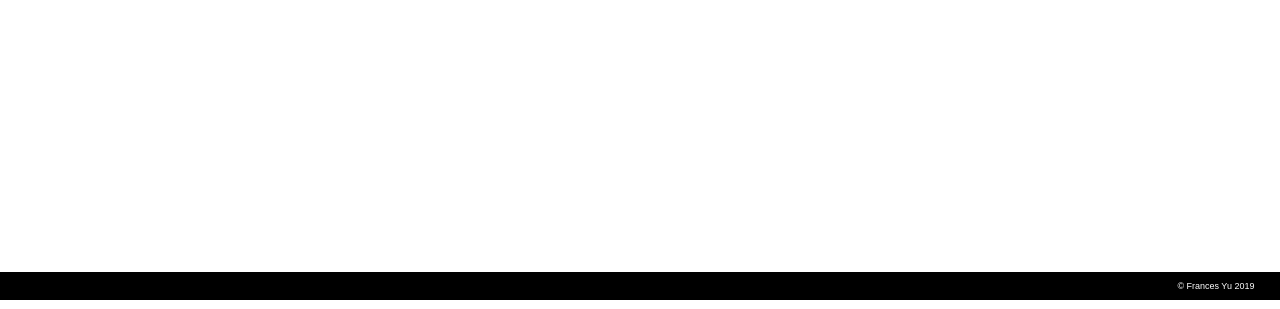
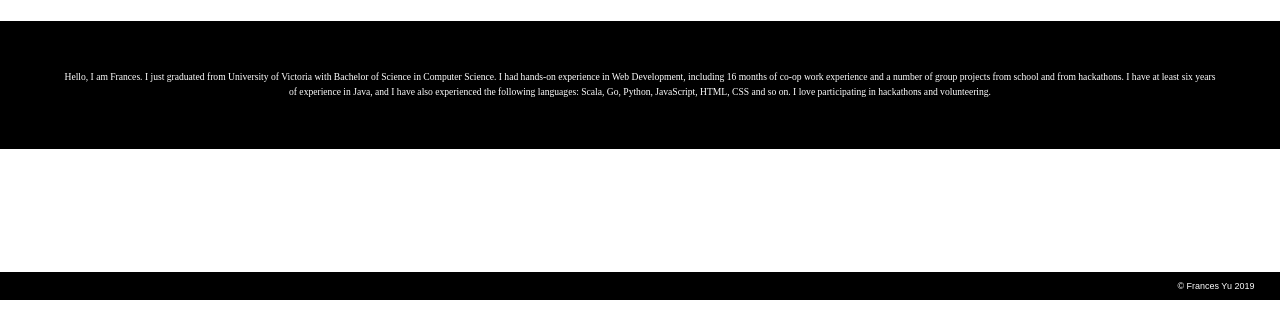
Before and after one commit to beijiayu90/yufrances90.github.io, a plain HTML site: page index.html in a window 1280 px wide. Shown: the part 500-809 px from the top of the page. Drawn offline with Linux system fonts and the light colour scheme.

Commit message:
feat: Added personal summary section

```diff
--- a/css/main.css
+++ b/css/main.css
@@ -1,3 +1,7 @@
+body {
+    background-color: white;
+}
+
 @media screen and (min-width: 196px) {
 
     .header-section {
@@ -33,4 +37,17 @@
         float: right;
         margin-right: 2vw;
     }
+
+    .summary-section {
+        background-color: black;
+        text-align: center;
+        padding: 5vh 5vw;
+        margin-bottom: 20vh;
+    }
+
+    .personal-summary {
+        font-size: 0.6em;
+        line-height: 1.5em;
+        color: white;
+    }
 }
--- a/index.html
+++ b/index.html
@@ -12,6 +12,13 @@
             <img src="./img/logo.png" id="personal-logo" />
             <hr class="seperator">
         </header>
+        <section class="summary-section">
+            <p class="personal-summary">
+                    Hello, I am Frances. I just graduated from University of Victoria with Bachelor of Science in Computer Science. I had hands-on experience in Web Development, including 16 months of co-op work experience and a number of group projects from school and from hackathons.
+                    I have at least six years of experience in Java, and I have also experienced the following languages: Scala, Go, Python, JavaScript, HTML, CSS and so on.
+                    I love participating in hackathons and volunteering.
+            </p>
+        </section>
         <footer class="footer-section">
             <p class="copyright-info">&copy; Frances Yu 2019</p>
         </footer>
```
